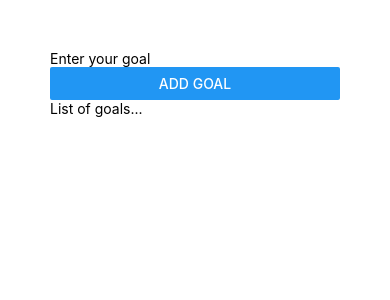
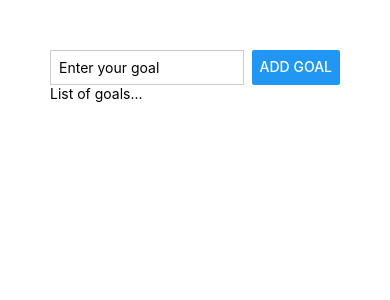
Before and after one commit to tiagoskaterock/my-goals-app, a React Native app: screen / in a window 390 px wide. Shown: the top 300 px of the page. Built offline with nearby package versions, Linux system fonts and the light colour scheme.

Commit message:
19. Using Flexbox To Create Layouts

```diff
--- a/App.js
+++ b/App.js
@@ -3,8 +3,11 @@
 export default function App() {
   return (
     <View style={styles.appContainer}>
-      <View>
-        <TextInput placeholder="Enter your goal" />
+      <View style={styles.inputContainer}>
+        <TextInput
+          style={styles.textInput}
+          placeholder="Enter your goal"
+        />
         <Button title="Add Goal" />
       </View>
 
@@ -20,5 +23,16 @@
 const styles = StyleSheet.create({
   appContainer: {
     padding: 50
+  },
+  inputContainer: {
+    flexDirection: 'row',
+    justifyContent: 'space-between'
+  },
+  textInput: {
+    borderWidth: 1,
+    borderColor: '#cccccc',
+    width: '80%',
+    marginRight: 8,
+    padding: 8
   }
 });
```
